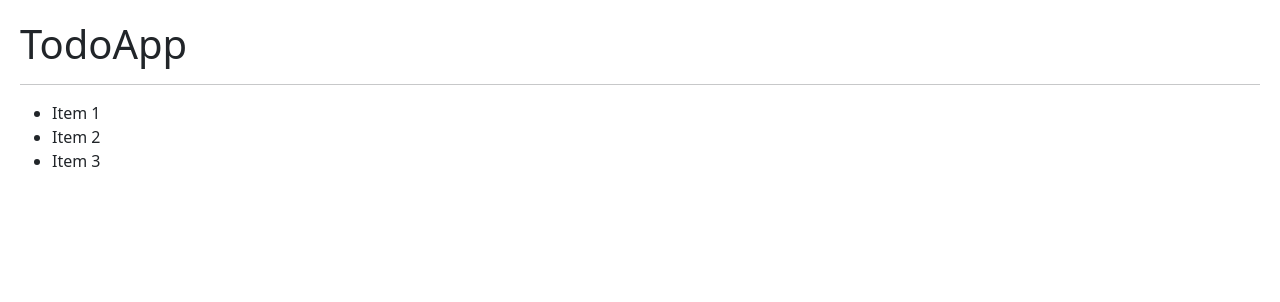
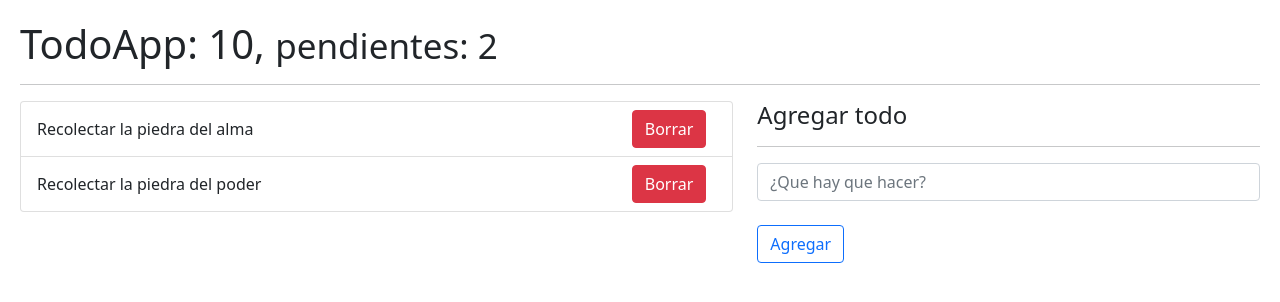
Before and after one commit to Oen844/hook-react-app, a React (Vite) app: page / in a window 1280 px wide. Shown: the top 302 px of the page. Built offline with nearby package versions, Linux system fonts and the light colour scheme.

Commit message:
creando cascaron

```diff
--- a/src/08-useReducer/TodoApp.jsx
+++ b/src/08-useReducer/TodoApp.jsx
@@ -21,14 +21,40 @@
     return (
 
         <>
-            <h1>TodoApp</h1>
+            <h1>TodoApp: 10, <small>pendientes: 2</small></h1>
             <hr />
 
-            <ul>
-                <li>Item 1</li>
-                <li>Item 2</li>
-                <li>Item 3</li>
-            </ul>
+            <div className="row">
+                <div className="col-7">
+                    <ul className='list-group'>
+
+                        {
+                            todos.map(todo => (
+                                <li key= {todo.id} className='list-group-item d-flex justify-content-between'>
+                                    <span className='align-self-center'>{todo.description}</span>
+                                    <button className='btn btn-danger'>Borrar</button>
+                                </li>
+                            ))
+                        }
+
+
+                    </ul>
+
+                </div>
+                <div className="col-5">
+                    <h4>Agregar todo</h4>
+                    <hr />
+                    <form>
+                        <input type="text"
+                            placeholder='¿Que hay que hacer?'
+                            className='form-control' />
+                        <button
+                            type='submit'
+                            className='btn btn-outline-primary mt-4'>Agregar</button>
+                    </form>
+                </div>
+            </div>
+
         </>
     )
 }
```
